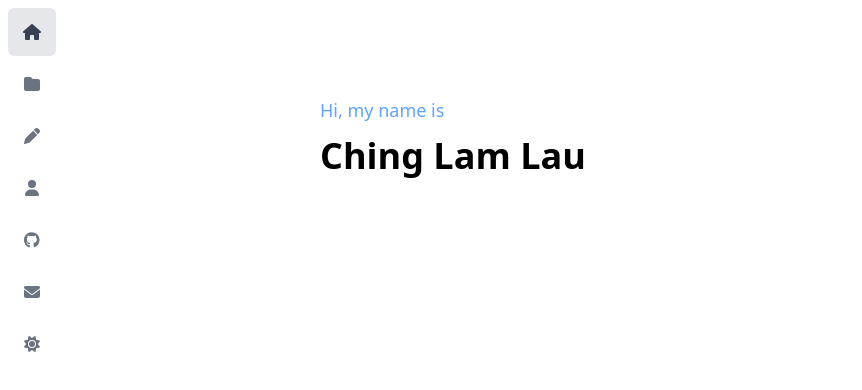
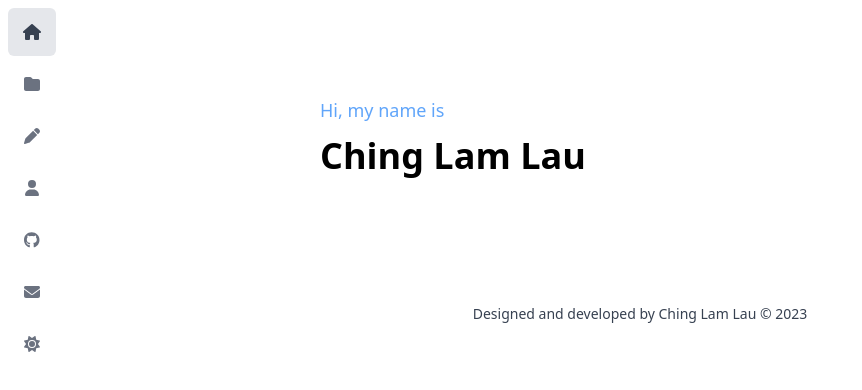
Before and after one commit to MiniCube11/website, a Next.js app: page / in a window 1280 px wide. Shown: the top 390 px of the page, without its empty margins (0-862 px from the left). Built offline with nearby package versions, Linux system fonts and the light colour scheme.

Commit message:
Create footer

```diff
--- a/app/layout.tsx
+++ b/app/layout.tsx
@@ -5,6 +5,7 @@ import "@fortawesome/fontawesome-svg-core/styles.css";
 import Head from "./head";
 import { ThemeProvider } from "next-themes";
 import Sidebar from "@/components/Sidebar/Sidebar";
+import Footer from "@/components/Footer";
 
 export default function RootLayout({
   children,
@@ -22,6 +23,7 @@ export default function RootLayout({
         >
           <Sidebar />
           {children}
+          <Footer />
         </ThemeProvider>
       </body>
     </html>
--- a/components/Footer.tsx
+++ b/components/Footer.tsx
@@ -1,5 +1,9 @@
 const Footer = () => {
-    <footer>
-        Designed and developed by Ching Lam Lau © 2023
-    </footer>
+    return (
+        <footer className="text-center text-sm text-gray-700 p-8">
+            Designed and developed by Ching Lam Lau © 2023
+        </footer>
+    )
 }
+
+export default Footer;
```
